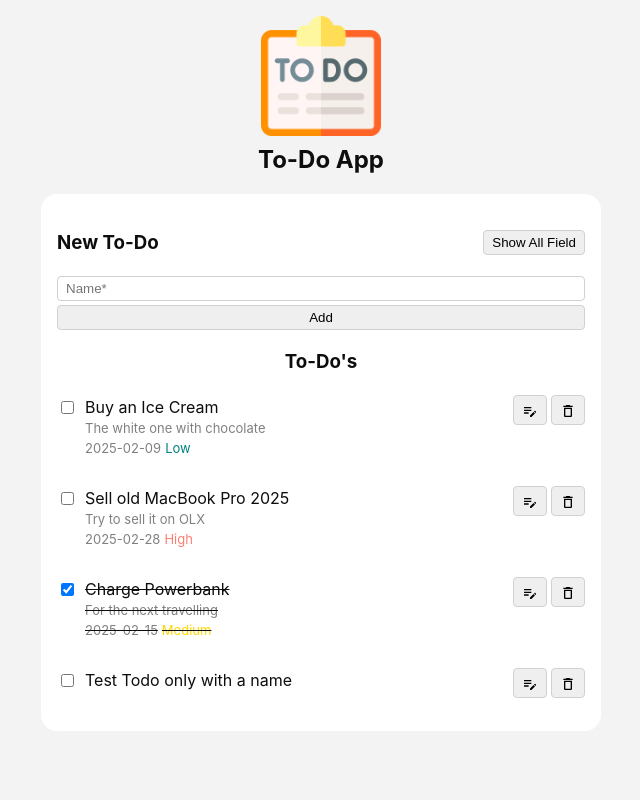
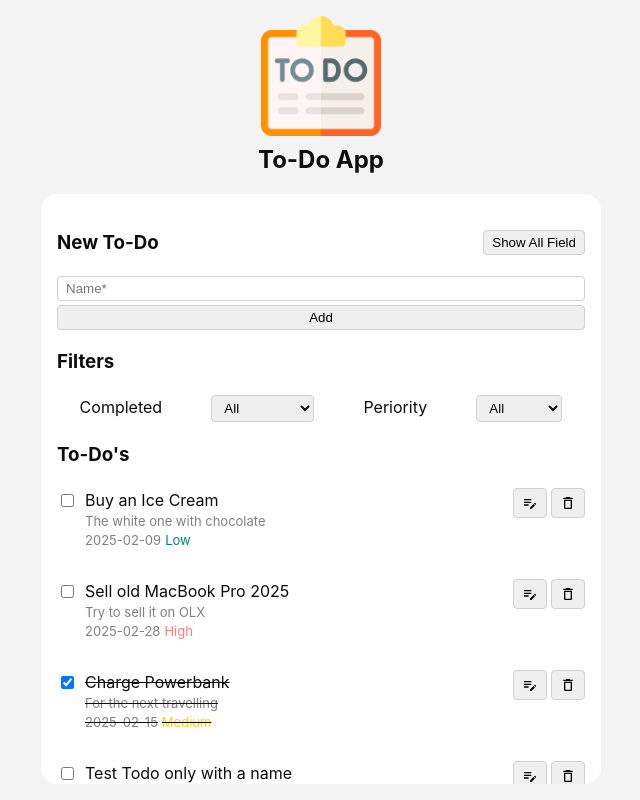
Before and after one commit to meriam-hamdaoui/my_todo_list, a React (Vite) app: page / in a window 1280 px wide. Shown: the whole page, without its empty margins (319-959 px from the left). Built offline with nearby package versions, Linux system fonts and the light colour scheme.

Commit message:
filter functionality

```diff
--- a/src/App.jsx
+++ b/src/App.jsx
@@ -1,11 +1,13 @@
 import { useState } from "react";
 import TodoForm from "./components/TodoForm/TodoForm";
+import TodoList from "./components/TodoList/TodoList.jsx";
+import TodoFilters from "./components/TodoFilters/TodoFilters.jsx";
 import styles from "./App.module.css";
 import { TODOS_DEFAULT } from "./constants/data.js";
-import TodoList from "./components/TodoList/TodoList.jsx";
 
 function App() {
   const [todos, setTodos] = useState(TODOS_DEFAULT);
+  const [filters, setFilters] = useState({});
 
   const handleCreate = (newTodo) => {
     setTodos((prevTodos) => [
@@ -25,6 +27,15 @@ function App() {
   const handleDelete = (id) =>
     setTodos((prevTodos) => prevTodos.filter((todo) => todo.id != id));
 
+  const handleFilters = (todo) => {
+    const { completed, periority } = filters;
+
+    return (
+      (completed === "" || todo.completed === completed) &&
+      (periority === "" || todo.periority === periority)
+    );
+  };
+
   return (
     <div className={styles.App}>
       <header className={styles.Header}>
@@ -34,8 +45,9 @@ function App() {
 
       <div className={styles.AppContainer}>
         <TodoForm onCreate={handleCreate} />
+        <TodoFilters onFilter={setFilters} />
         <TodoList
-          todoList={todos}
+          todoList={todos.filter(handleFilters)}
           onUpdate={handleUpdate}
           onDelete={handleDelete}
         />
--- /dev/null
+++ b/src/components/TodoFilters/TodoFilters.jsx
@@ -0,0 +1,54 @@
+import { useState, useEffect } from "react";
+import styles from "./TodoFilters.module.css";
+import {
+  COMPLETED_FILTERS,
+  PRIORITY_FILTERS,
+} from "../../constants/filters.js";
+
+export default function TodoFilters({ onFilter }) {
+  const [periority, setPeriority] = useState("all");
+  const [completed, setCompleted] = useState("all");
+
+  useEffect(() => {
+    const filters = {
+      completed: COMPLETED_FILTERS[completed].value,
+      periority: PRIORITY_FILTERS[periority].value,
+    };
+
+    onFilter(filters);
+  }, [completed, periority]);
+
+  return (
+    <section>
+      <h3>Filters</h3>
+      <div className={styles.Filters}>
+        <label htmlFor="completed">Completed</label>
+
+        <select
+          id="completed"
+          defaultValue="all"
+          onChange={(e) => setCompleted(e.target.value)}
+        >
+          {Object.entries(COMPLETED_FILTERS).map(([key, { label }]) => (
+            <option key={key} value={key}>
+              {label}
+            </option>
+          ))}
+        </select>
+
+        <label htmlFor="periority">Periority</label>
+        <select
+          id="periority"
+          defaultValue="all"
+          onChange={(e) => setPeriority(e.target.value)}
+        >
+          {Object.entries(PRIORITY_FILTERS).map(([key, { label }]) => (
+            <option key={key} value={key}>
+              {label}
+            </option>
+          ))}
+        </select>
+      </div>
+    </section>
+  );
+}
--- /dev/null
+++ b/src/components/TodoFilters/TodoFilters.module.css
@@ -0,0 +1,5 @@
+.Filters {
+  display: flex;
+  justify-content: space-around;
+  gap: 4px;
+}
--- a/src/components/TodoList/TodoList.jsx
+++ b/src/components/TodoList/TodoList.jsx
@@ -4,7 +4,7 @@ import TodoItem from "../TodoItem/TodoItem";
 const TodoList = ({ todoList, onUpdate, onDelete }) => {
   return (
     <div>
-      <h3 align="center">{todoList.length ? "To-Do's" : "Nothing To Do"}</h3>
+      <h3>{todoList.length ? "To-Do's" : "Nothing To Do"}</h3>
 
       <ul className={styles.TodoList}>
         {todoList.map((todo) => (
```
